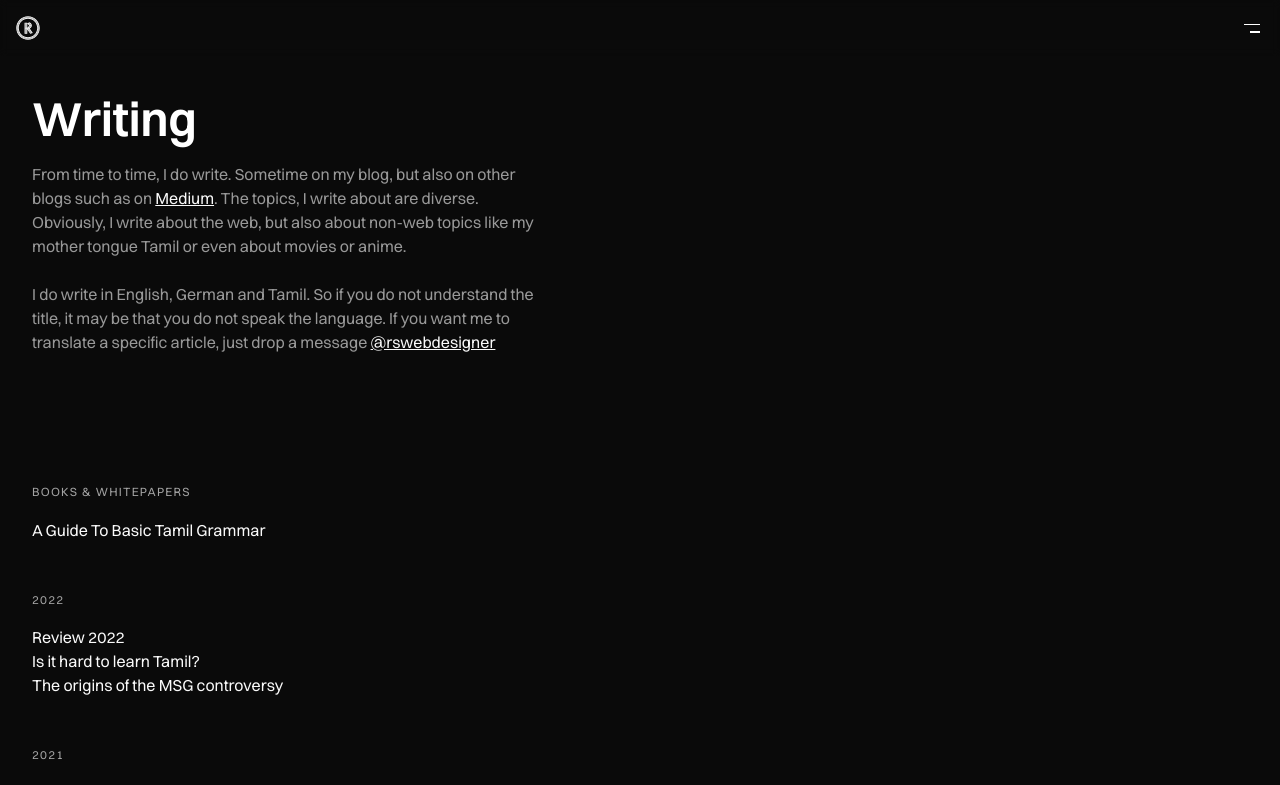
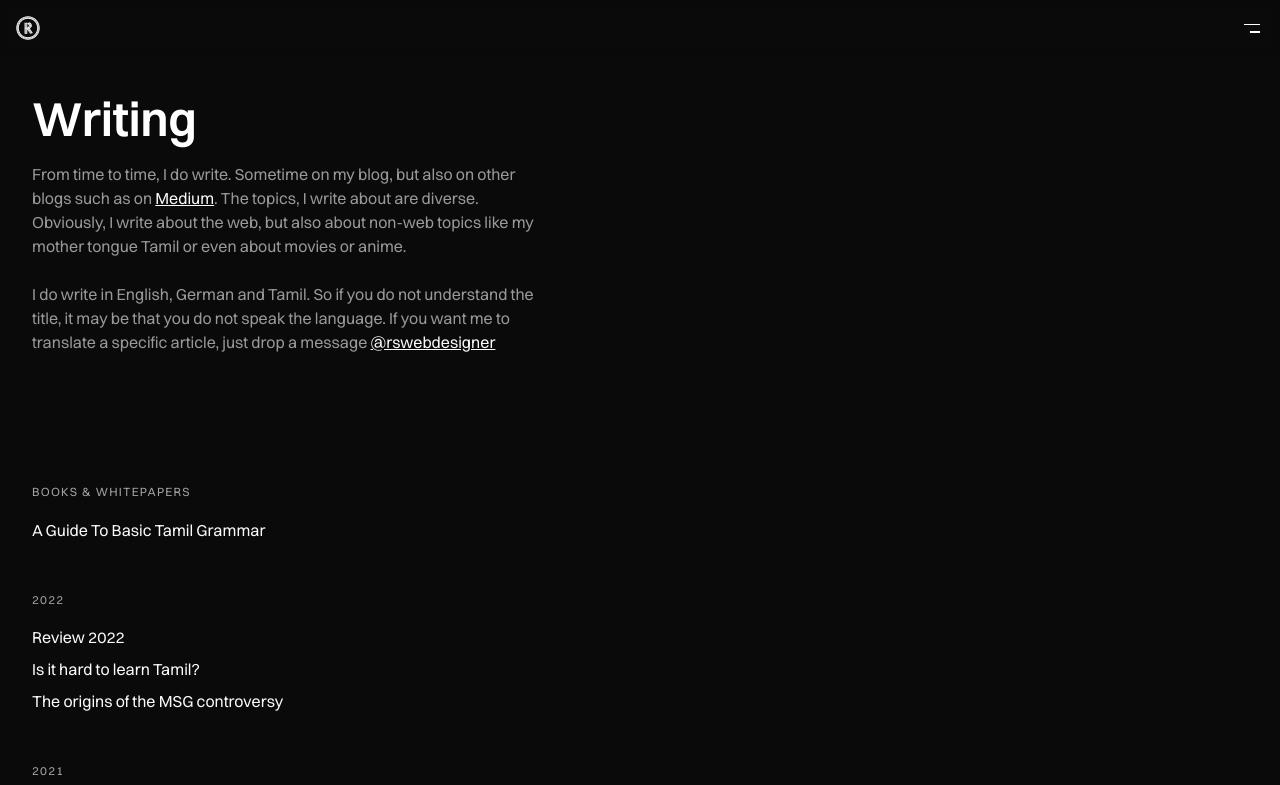
Before and after one commit to rathesDot/rathes.me, a Next.js app: page /writing in a window 1280 px wide. Shown: the top 785 px of the page. Built offline with nearby package versions, Linux system fonts and the light colour scheme.

Commit message:
💄 Add spacing

```diff
--- a/src/pages/writing.tsx
+++ b/src/pages/writing.tsx
@@ -61,7 +61,7 @@ const Writings: React.FC<
 
           {blogPosts.map(([key, posts]) => (
             <div className="mt-12" key={key}>
-              <List title={key}>
+              <List title={key} className="flex flex-col gap-2">
                 {posts.map((post, index) => (
                   <ListItem link={post.link} key={index}>
                     {post.title}
```
